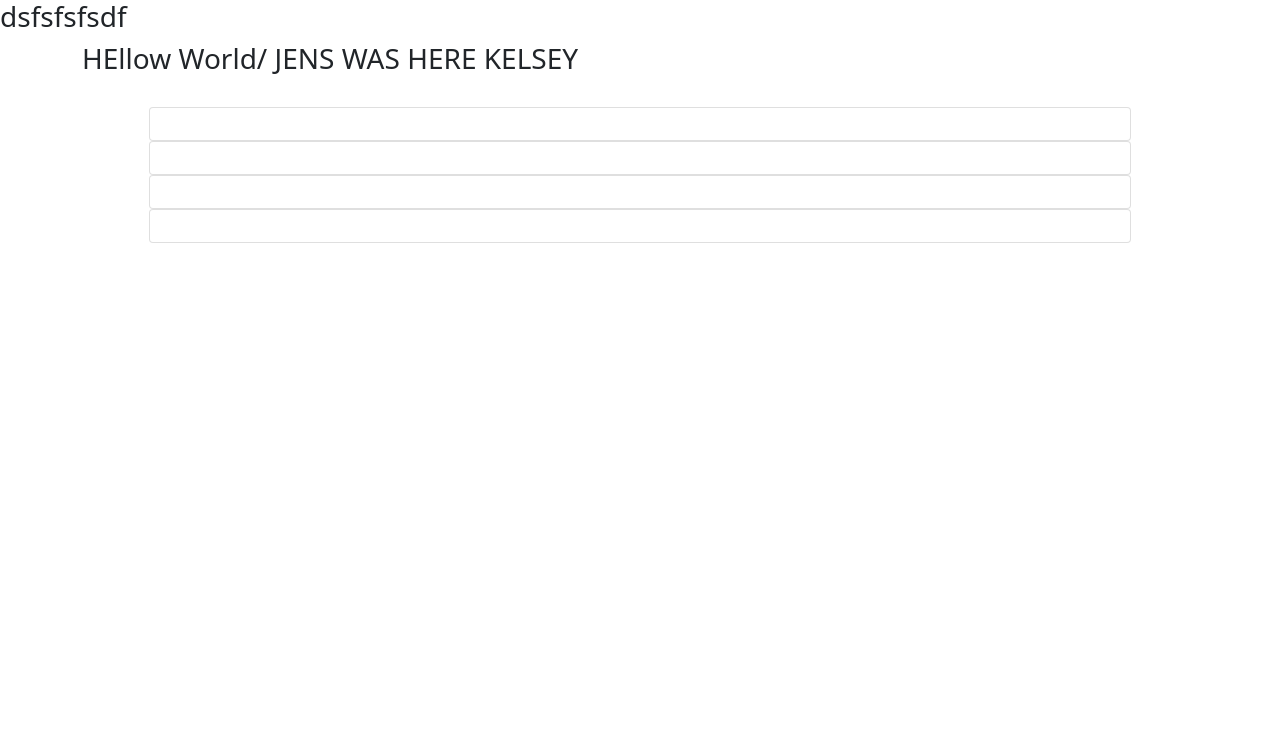
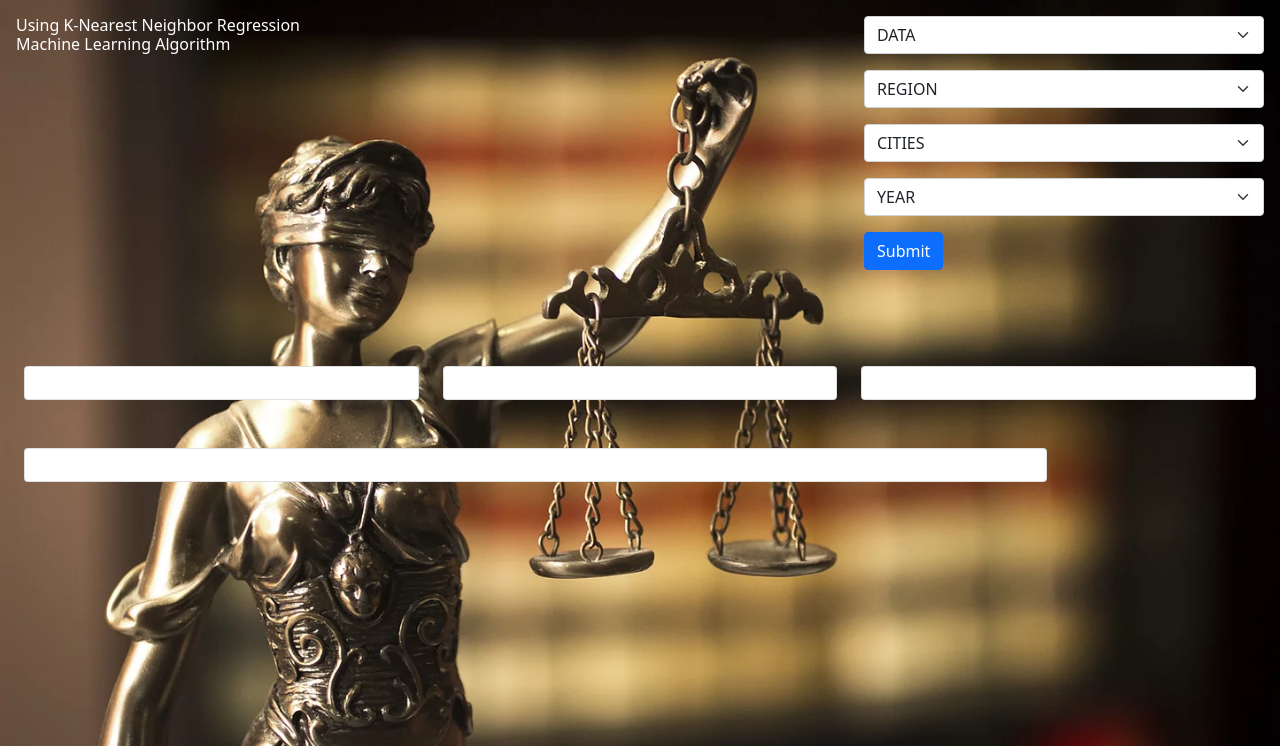
Before and after one commit to pizzanoodles/thesis, a Flask app: template templates/layout.html in a window 1280 px wide. Shown: the top 746 px of the page. Run offline with Flask 2, Linux system fonts and the light colour scheme; the template is opened without the code that fills it: most values are stand-ins (such as "Sample title", 1, 10 or a date in 2020); some libraries are stand-ins or nearby versions.

Commit message:
added select inputs, create new route datavis.html for outputs

```diff
--- a/app.py
+++ b/app.py
@@ -1,4 +1,4 @@
-from flask import render_template, url_for
+from flask import render_template, url_for, request, redirect
 import pandas as pd
 import json
 import plotly
@@ -120,41 +120,45 @@ def get_reg_app_rev():
             reg_app_rev['Appropriations'].append(region_app)
     df = pd.DataFrame(data=reg_app_rev)
     fig = px.bar(df, x="Region", y=["Appropriations", "Revenue"],
-                 animation_frame="Year", animation_group="Region", barmode='group')
+                 animation_frame="Year", animation_group="Region", barmode='group',  color_discrete_sequence=["#FF4136", "#3D9970"],)
     return fig
+
 
 def dropdownchart():
     ncr2016 = pd.ExcelFile('SCBAA/2016/NCR.xlsx')
-    caloocan2016 = pd.read_excel(ncr2016,"Caloocan",skiprows = range(1,10), usecols = "D:E")
-    laspinas2016 = pd.read_excel(ncr2016,"Las Piñas",skiprows = range(1,10), usecols = "D:E")
+    caloocan2016 = pd.read_excel(
+        ncr2016, "Caloocan", skiprows=range(1, 10), usecols="D:E")
+    laspinas2016 = pd.read_excel(
+        ncr2016, "Las Piñas", skiprows=range(1, 10), usecols="D:E")
     taxrev = caloocan2016.iloc[0:3, 1]
     nontrev = caloocan2016.iloc[5:8, 1]
     ext = (caloocan2016.iloc[10:26, 1])
     ext = ext.dropna()
-    lptaxrev = laspinas2016.iloc[0:3,1]
-    lpnontrev = laspinas2016.iloc[5:8,1]
-    lpext = (laspinas2016.iloc[10:26,1])
+    lptaxrev = laspinas2016.iloc[0:3, 1]
+    lpnontrev = laspinas2016.iloc[5:8, 1]
+    lpext = (laspinas2016.iloc[10:26, 1])
     lpext = lpext.dropna()
 
-    caloocantotaltax = caloocan2016.iloc[3,1]
-    caloocantotalnontax = caloocan2016.iloc[8,1]
+    caloocantotaltax = caloocan2016.iloc[3, 1]
+    caloocantotalnontax = caloocan2016.iloc[8, 1]
     caloocanextdf = pd.DataFrame(ext)
     caloocanextdf.astype('float_')
     caloocantotalext = np.nansum(caloocanextdf)
     revs = [caloocantotaltax, caloocantotalnontax, caloocantotalext]
-    combined = pd.DataFrame({'Caloocan':taxrev,'Las Pinas':lptaxrev})
-    comblbls = [s.strip() for s in caloocan2016.iloc[0:3,0].str.strip()]
+    combined = pd.DataFrame({'Caloocan': taxrev, 'Las Pinas': lptaxrev})
+    comblbls = [s.strip() for s in caloocan2016.iloc[0:3, 0].str.strip()]
 
     fig = px.bar(
         combined,
-        y = ['Caloocan','Las Pinas'],
-        x = comblbls,
-        title = 'Tax Revenue',
+        y=['Caloocan', 'Las Pinas'],
+        x=comblbls,
+        title='Tax Revenue',
         barmode='group',
         opacity=0.7,
-        #color=['red','blue','green'],
-        #color_discrete_map="identity"
-        color_discrete_sequence=["#6a0c0b", "#b97d10", "blue", "goldenrod", "magenta"],
+        # color=['red','blue','green'],
+        # color_discrete_map="identity"
+        color_discrete_sequence=["#6a0c0b", "#b97d10",
+                                 "blue", "goldenrod", "magenta"],
         #title="Explicit color sequence"
         #
     )
@@ -164,9 +168,12 @@ def dropdownchart():
             dict(
                 active=0,
                 buttons=list([
-                    dict(label="Both", method="update", args=[{"visible":[True, True]}, {"title": "Caloocan and Las Piñas"}]),
-                    dict(label="Caloocan", method="update", args=[{"visible":[True, False]}, {"title": "Caloocan Revenue"}]),
-                    dict(label="Las Piñas", method="update", args=[{"visible":[False, True]}, {"title":"Las Piñas Revenue"}])
+                    dict(label="Both", method="update", args=[
+                         {"visible": [True, True]}, {"title": "Caloocan and Las Piñas"}]),
+                    dict(label="Caloocan", method="update", args=[
+                         {"visible": [True, False]}, {"title": "Caloocan Revenue"}]),
+                    dict(label="Las Piñas", method="update", args=[
+                         {"visible": [False, True]}, {"title": "Las Piñas Revenue"}])
                 ])
             )
         ]
@@ -204,6 +211,7 @@ def dropdownchart():
     ]) """
     return fig
 
+
 @ticker.FuncFormatter
 def million_formatter(x, pos):
     return "%.1f M" % (x/1E6)
@@ -218,26 +226,49 @@ def index():
     return render_template("/index.html")
 
 
-@app.route("/test")
+@app.route("/test", methods=["POST", "GET"])
 def test():
-    # Graph 1 WATERFALL CHART function call
-    fig = get_surplus()
+    if request.method == "POST":
+        data = request.form["data_select"]
+        reg = request.form["reg_select"]
+        city = request.form["cit_select"]
+        year = request.form["yr_select"]
+        return redirect(url_for("datavis", dt=data, rt=reg, ct=city, yt=year))
+    else:
+        # Graph 1 WATERFALL CHART function call
+        fig = get_surplus()
 
-    # Graph 2 BAR CHART function call
-    fig2 = get_reg_app_rev()
+        # Graph 2 BAR CHART function call
+        fig2 = get_reg_app_rev()
 
-    # Graph 3 Sample
-    long_df = px.data.medals_long()
+        # Graph 3 Sample
+        long_df = px.data.medals_long()
 
-    fig3 = px.bar(long_df, x="nation", y="count",
-                  color="medal", title="Long-Form Input")
-    fig4 = dropdownchart()
+        fig3 = px.bar(long_df, x="nation", y="count",
+                      color="medal", title="Long-Form Input")
+        fig4 = dropdownchart()
 
-    graph1JSON = json.dumps(fig, cls=plotly.utils.PlotlyJSONEncoder)
-    graph2JSON = json.dumps(fig2, cls=plotly.utils.PlotlyJSONEncoder)
-    graph3JSON = json.dumps(fig3, cls=plotly.utils.PlotlyJSONEncoder)
-    graph4JSON = json.dumps(fig4, cls=plotly.utils.PlotlyJSONEncoder)
-    return render_template("/layout.html", title="Thesis", graph1JSON=graph1JSON, graph2JSON=graph2JSON, graph3JSON=graph3JSON, graph4JSON=graph4JSON)
+        graph1JSON = json.dumps(fig, cls=plotly.utils.PlotlyJSONEncoder)
+        graph2JSON = json.dumps(fig2, cls=plotly.utils.PlotlyJSONEncoder)
+        graph3JSON = json.dumps(fig3, cls=plotly.utils.PlotlyJSONEncoder)
+        graph4JSON = json.dumps(fig4, cls=plotly.utils.PlotlyJSONEncoder)
+        return render_template("/layout.html", title="Thesis", graph1JSON=graph1JSON, graph2JSON=graph2JSON, graph3JSON=graph3JSON, graph4JSON=graph4JSON)
+
+
+"""INPUT DROPDOWNS ROUTE
+    dt galing sa data select check app route test
+    rt = region select
+    ct = city select
+    yt = year select
+
+
+    jens dito mo ilalagay yung mga graph sa def datavis():
+"""
+
+
+@app.route("/<dt>/<rt>/<ct>/<yt>")
+def datavis(dt, rt, ct, yt):
+    return render_template("/datavis.html", dt=dt, rt=rt, ct=ct, yt=yt)
 
 
 if __name__ == "__main__":
--- a/templates/layout.html
+++ b/templates/layout.html
@@ -4,9 +4,10 @@
 <head>
     <meta charset="UTF-8">
     <meta http-equiv="X-UA-Compatible" content="IE=edge">
-    <meta name="viewport" content="width=device-width, initial-scale=1.0">
+    <meta name="viewport" content="wnameth=device-wnameth, initial-scale=1.0">
     <link href="https://cdn.jsdelivr.net/npm/bootstrap@5.1.1/dist/css/bootstrap.min.css" rel="stylesheet"
         integrity="sha384-F3w7mX95PdgyTmZZMECAngseQB83DfGTowi0iMjiWaeVhAn4FJkqJByhZMI3AhiU" crossorigin="anonymous">
+    <link rel="stylesheet" type="text/css" href="{{ url_for('static', filename='/css/homepage.css') }}">
     {% if title %}
     <title>Thesis1-{{title}}</title>
     {% else %}
@@ -16,36 +17,104 @@
 
 <body>
     <main>
-        <h3>dsfsfsfsdf</h3>
-        <div class="container">
-            <h3>HEllow World/ JENS WAS HERE KELSEY </h3>
+
+        <div class="p-3 mb-2 text-white">
+            <div class="row align-items-start">
+                <div class="col">
+                    <h6>Using K-Nearest Neighbor Regression <br>Machine Learning Algorithm</h6>
+                </div>
+                <div class="col-4">
+                    <form action="#" method="POST">
+                        <!-- DATA MENU -->
+                        <select class="form-select mb-3" name="data_select">
+                            <option selected>DATA</option>
+                            <option value="Revenue">Revenue</option>
+                            <option value="Appropriations">Appropriations</option>
+                        </select>
+                        <!-- REGION MENU-->
+                        <select class="form-select mb-3" name="reg_select">
+                            <option selected>REGION</option>
+                            <option value="NCR">NCR</option>
+                            <option value="CAR">CAR</option>
+                            <option value="Region 1">Region I</option>
+                            <option value="Region 2">Region II</option>
+                            <option value="Region 3">Region III</option>
+                            <option value="Region 4A">Region IV-A</option>
+                            <option value="Region 4B">Region IV-B</option>
+                            <option value="Region 5">Region V</option>
+                            <option value="Region 6">Region VI</option>
+                            <option value="Region 7">Region VII</option>
+                            <option value="Region 8">Region VIII</option>
+                            <option value="Region 9">Region IX</option>
+                            <option value="Region 10">Region X</option>
+                            <option value="Region 11">Region XI</option>
+                            <option value="Region 12">Region XII</option>
+                            <option value="Region 13">Region XIII</option>
+                            <option value="ARMM">ARMM</option>
+                            <option value="NIR">NIR</option>
+                        </select>
+                        <!-- CITY MENU-->
+                        <select class="form-select mb-3" name="cit_select">
+                            <option selected>CITIES</option>
+                            <option value="samp1">NCR</option>
+                            <option value="samp2">CAR</option>
+                            <option value="samp3">Region I</option>
+                            <option value="samp4">Region II</option>
+                            <option value="samp5">Region III</option>
+                        </select>
+
+                        <!-- YEAR MENU-->
+                        <select class="form-select mb-3" name="yr_select">
+                            <option selected>YEAR</option>
+                            <option value="2016">2016</option>
+                            <option value="2017">2017</option>
+                            <option value="2018">2018</option>
+                            <option value="2019">2019</option>
+                            <option value="2020">2020</option>
+                        </select>
+                        <button type="submit" class="btn btn-primary">Submit</button>
+                    </form>
+                </div>
+
+            </div>
+            <br><br>
+        </div>
+        <div>
             <div class="row p-4">
-                <div class="card m-auto" style="width:90%;">
+                <div class="col-4">
+                    <div class="card mx-10">
                         <div class="card-body">
                             <div id="chart1">
                             </div>
                         </div>
                     </div>
-                <div class="card m-auto" style="width:90%;">
-                    <div class="card-body">
-                        <div id="chart2">
                 </div>
-                    </div>
-                </div>
-                <div class="card m-auto" style="width:90%;">
+                <div class="col-4">
+                    <div class="card mx-10">
                         <div class="card-body">
                             <div id="chart3">
                             </div>
                         </div>
                     </div>
-                <div class="card m-auto" style="width:90%;">
+                </div>
+                <div class="col-4">
+                    <div class="card mx-10">
                         <div class="card-body">
                             <div id="chart4">
                             </div>
                         </div>
                     </div>
                 </div>
-
+            </div>
+            <div class="row p-4">
+                <div class="col-10">
+                    <div class="card mx-10">
+                        <div class="card-body">
+                            <div id="chart2">
+                            </div>
+                        </div>
+                    </div>
+                </div>
             </div>
     </main>
     <script src="https://cdn.plot.ly/plotly-latest.min.js"></script>
```
Also changed, not shown: templates/datavis.html (added, +18 -0 lines), templates/index.html (+5 -6 lines). Lines whose indentation alone changed are shown as unchanged.
